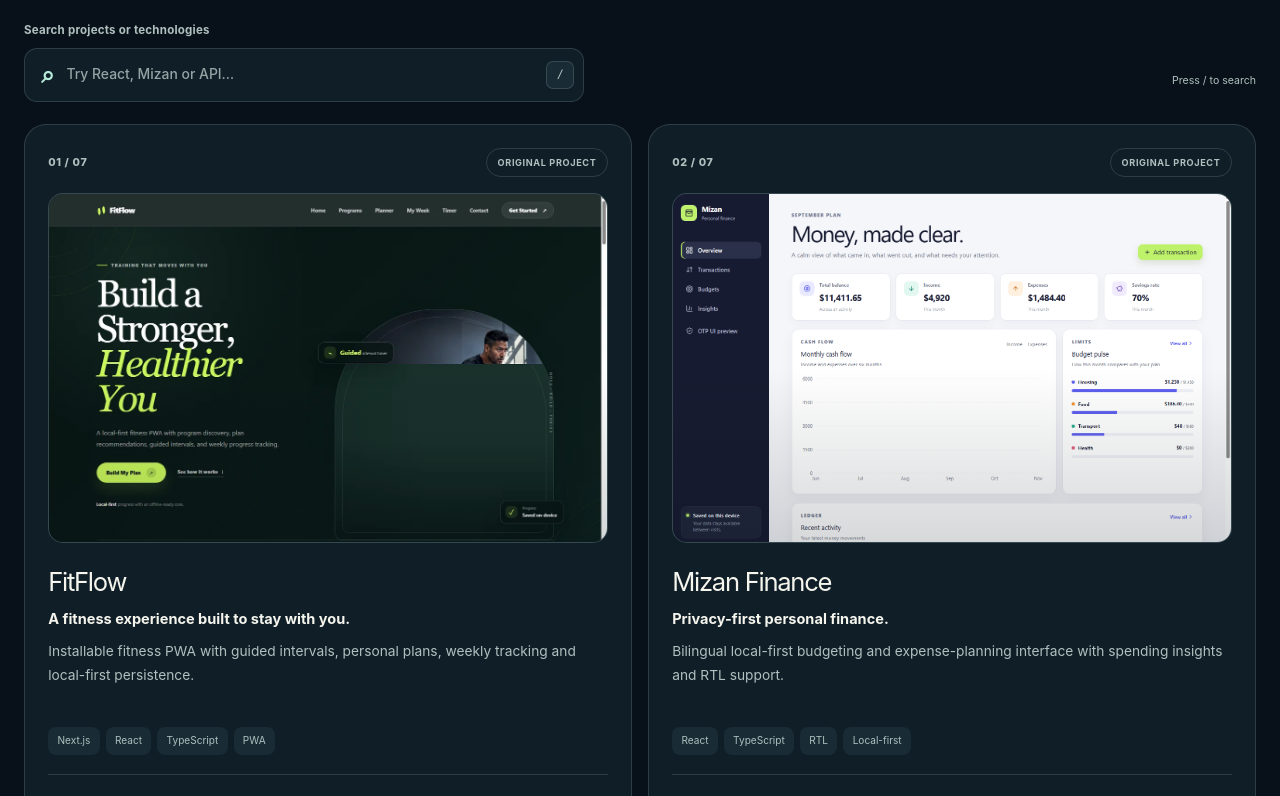
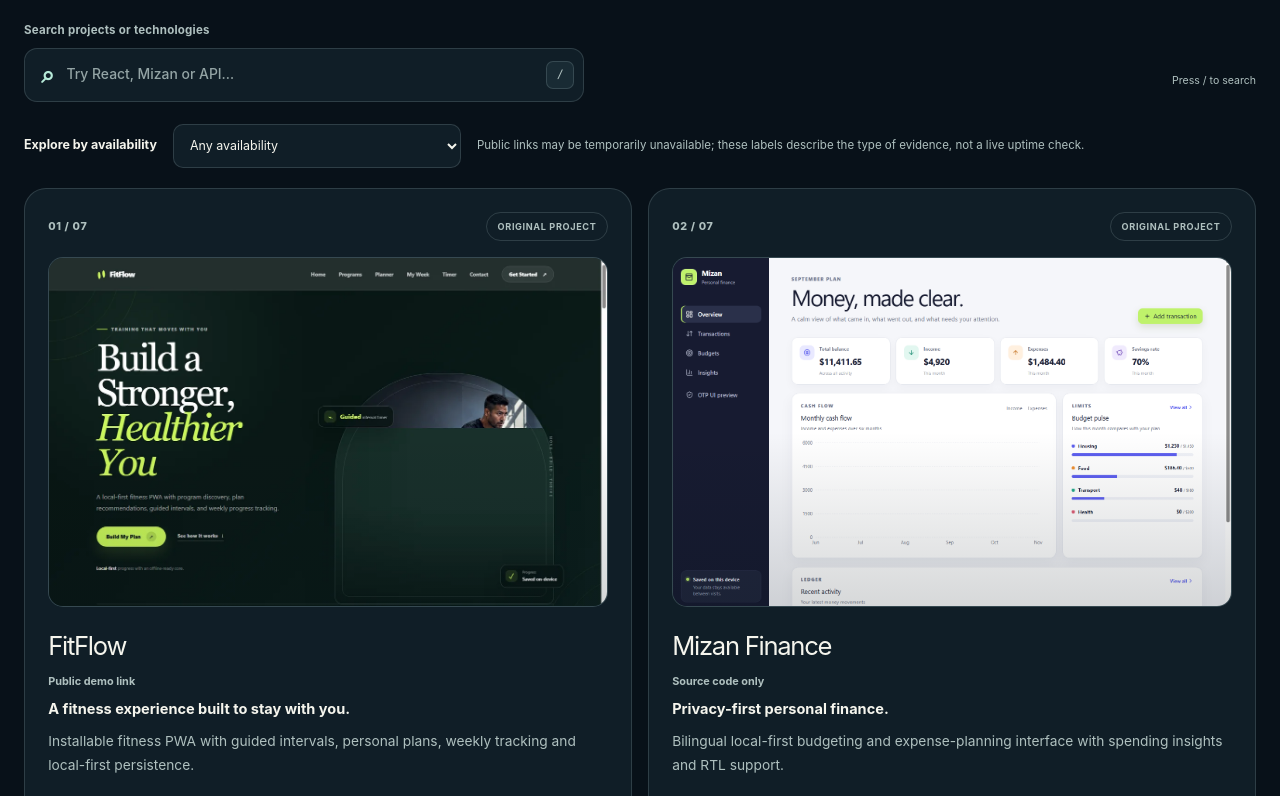
Before and after one commit to rahman-997/portfolio, a Next.js app: page / in a window 1280 px wide. Shown: the part 1464-2260 px from the top of the page. Built offline with nearby package versions, Linux system fonts and the light colour scheme.

Commit message:
feat(catalog): add localized evidence availability filters and regression coverage

```diff
--- a/app/experience/ProjectExplorer.tsx
+++ b/app/experience/ProjectExplorer.tsx
@@ -5,11 +5,13 @@ import type { Locale } from "./locale";
 import { TEXT } from "./locale";
 import { PUBLIC_PROJECTS, type ProjectGroup } from "./projects";
 import styles from "./experience.module.css";
+import { AVAILABILITY_COPY, availabilityOf, type AvailabilityFilter } from "./availability";
 
 type Filter = "all" | ProjectGroup;
 export default function ProjectExplorer({locale}:{locale:Locale}) {
   const [filter,setFilter] = useState<Filter>("all");
   const [query,setQuery] = useState("");
+  const [availability,setAvailability] = useState<AvailabilityFilter>("all");
   const inputRef = useRef<HTMLInputElement>(null);
   useEffect(() => {
     const focusSearch = (event: KeyboardEvent) => {
@@ -25,6 +27,7 @@ export default function ProjectExplorer({locale}:{locale:Locale}) {
     return () => window.removeEventListener("keydown", focusSearch);
   }, []);
   const t=TEXT[locale];
+  const access=AVAILABILITY_COPY[locale];
   const filters: {id:Filter; label:string}[] = [
     {id:"all",label:t.filterAll},
     {id:"product",label:t.filterProduct},
@@ -44,12 +47,13 @@ export default function ProjectExplorer({locale}:{locale:Locale}) {
   const normalizedQuery = query.trim().toLocaleLowerCase(locale);
   const filtered = PUBLIC_PROJECTS.filter(p => {
     if (filter !== "all" && p.group !== filter) return false;
+    if (availability !== "all" && availabilityOf(p) !== availability) return false;
     if (!normalizedQuery) return true;
     const searchable = [p.name, p.id, ...p.stack, p.text[locale].headline, p.text[locale].description]
       .join(" ").toLocaleLowerCase(locale);
     return searchable.includes(normalizedQuery);
   });
-  const resetSearch = () => { setQuery(""); setFilter("all"); inputRef.current?.focus(); };
+  const resetSearch = () => { setQuery(""); setFilter("all"); setAvailability("all"); inputRef.current?.focus(); };
   return <>
     <div className={styles.projectToolbar}>
       <div className={styles.filterList} role="group" aria-label={t.projectEyebrow}>
@@ -75,6 +79,16 @@ export default function ProjectExplorer({locale}:{locale:Locale}) {
       </div>
       <span className={styles.projectSearchHint}>{searchCopy.hint}</span>
     </div>
+    <div className={styles.availabilityBar}>
+      <label htmlFor="portfolio-availability">{access.label}</label>
+      <select id="portfolio-availability" value={availability}
+        aria-describedby="portfolio-availability-note" aria-controls="portfolio-project-results"
+        onChange={event=>setAvailability(event.target.value as AvailabilityFilter)}>
+        <option value="all">{access.all}</option>
+        {(["demo","limited","source","api"] as const).map(value=><option key={value} value={value}>{access.status[value]}</option>)}
+      </select>
+      <p id="portfolio-availability-note">{access.note}</p>
+    </div>
     <div className={styles.projectGrid} id="portfolio-project-results">
       {filtered.map((p,index)=><article className={styles.project} key={p.id} data-project-id={p.id}>
         <div className={styles.cardTop}>
@@ -83,6 +97,7 @@ export default function ProjectExplorer({locale}:{locale:Locale}) {
         </div>
         {p.cover ? <div className={styles.projectPreview}><Image unoptimized src={p.cover} alt={`${p.name} — ${previewLabel}`} width={1280} height={720} sizes="(max-width: 680px) calc(100vw - 40px), (max-width: 1020px) 45vw, 420px" loading="lazy" fetchPriority="low" decoding="async" className={styles.projectPreviewImage}/></div> : <div className={styles.projectPlaceholder} aria-hidden="true"><span>{p.group}</span><strong>{p.name}</strong></div>}
         <h3>{p.name}</h3>
+        <span className={styles.projectAvailability} data-availability={availabilityOf(p)}>{access.status[availabilityOf(p)]}</span>
         <strong className={styles.projectHeadline}>{p.text[locale].headline}</strong>
         <p>{p.text[locale].description}</p>
         <div className={styles.pillRow}>{p.stack.map(v=><span key={v}>{v}</span>)}</div>
--- /dev/null
+++ b/app/experience/availability.ts
@@ -0,0 +1,20 @@
+import type { Locale } from "./locale";
+import type { PortfolioProject } from "./projects";
+
+export type Availability = "demo" | "limited" | "source" | "api";
+export type AvailabilityFilter = "all" | Availability;
+
+// A linked demo is not a claim of current uptime or production readiness.
+export function availabilityOf(project: PortfolioProject): Availability {
+  if (project.demoNotice) return "limited";
+  if (!project.demo) return "source";
+  return project.group === "backend" ? "api" : "demo";
+}
+
+export const AVAILABILITY_COPY: Record<Locale, {
+  label: string; all: string; note: string; status: Record<Availability, string>;
+}> = {
+  en: {label:"Explore by availability",all:"Any availability",note:"Public links may be temporarily unavailable; these labels describe the type of evidence, not a live uptime check.",status:{demo:"Public demo link",limited:"Limited interface preview",source:"Source code only",api:"API health endpoint"}},
+  ar: {label:"استكشف حسب نوع المعاينة",all:"كل أنواع المعاينة",note:"قد تتوقف الروابط العامة مؤقتاً؛ تصف هذه التسميات نوع الدليل المتاح ولا تمثل فحصاً مباشراً للتشغيل.",status:{demo:"رابط ديمو عام",limited:"معاينة واجهة محدودة",source:"الكود المصدري فقط",api:"نقطة فحص حالة API"}},
+  tr: {label:"Erişim türüne göre keşfet",all:"Tüm erişim türleri",note:"Herkese açık bağlantılar geçici olarak erişilemeyebilir; etiketler canlı çalışma durumunu değil, kanıt türünü belirtir.",status:{demo:"Herkese açık demo bağlantısı",limited:"Sınırlı arayüz önizlemesi",source:"Yalnızca kaynak kod",api:"API sağlık uç noktası"}}
+};
--- a/app/experience/experience.module.css
+++ b/app/experience/experience.module.css
@@ -809,3 +809,12 @@
   line-height:1.65;
   overflow-wrap:break-word;
 }
+
+/* Availability describes the evidence type, not real-time service health. */
+.availabilityBar{display:grid;grid-template-columns:minmax(0,auto) minmax(0,18rem) 1fr;gap:.65rem 1rem;align-items:center;margin:0 0 1.25rem}
+.availabilityBar label{font-size:.78rem;font-weight:750}
+.availabilityBar select{width:100%;min-width:0;min-height:44px;padding:.55rem .75rem;border:1px solid var(--line);border-radius:10px;background:var(--surface);color:var(--ink);font:inherit;font-size:.78rem}
+.availabilityBar p{margin:0;color:var(--muted);font-size:.72rem;line-height:1.6}
+.projectAvailability{display:block;align-self:flex-start;color:var(--muted);font-size:.68rem;font-weight:750;line-height:1.5;margin:0 0 .6rem}
+.projectAvailability[data-availability="limited"]{color:var(--accent)}
+@media(max-width:760px){.availabilityBar{grid-template-columns:minmax(0,1fr)}}
--- a/scripts/verify-v4.mjs
+++ b/scripts/verify-v4.mjs
@@ -13,6 +13,10 @@ for(const language of ["en","ar","tr"]){
   if(language==="ar")check(/<html[^>]*dir="rtl"/.test(html),"Missing document RTL direction");
   check(html.includes('id="ai-lab"'),"Missing AI Atlas: "+path);
   check(html.includes('id="work"'),"Missing project gallery: "+path);
+  check(html.includes('id="portfolio-availability"') && html.includes('id="portfolio-availability-note"'),"Missing availability filter and disclosure: "+path);
+  for (const [kind,count] of [["demo",3],["limited",1],["source",2],["api",1]]) {
+    check((html.match(new RegExp('data-availability="'+kind+'"','g'))??[]).length===count,"Wrong availability count for "+kind+": "+path);
+  }
   for(const id of ["eventify","bookbookhaven","fitflow-gym","venues-api","mizan-finance","portfolio","free-claude-code"]){
     check(html.includes("https://github.com/rahman-997/"+id),"Missing public project "+id+" in "+path);
   }
```
Also changed, not shown: 1 other file (tests, documents, lock files or other folders).
